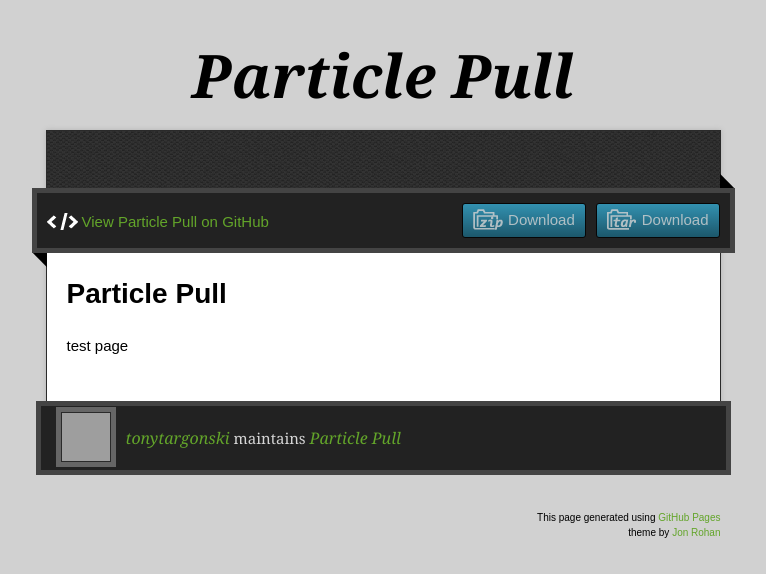
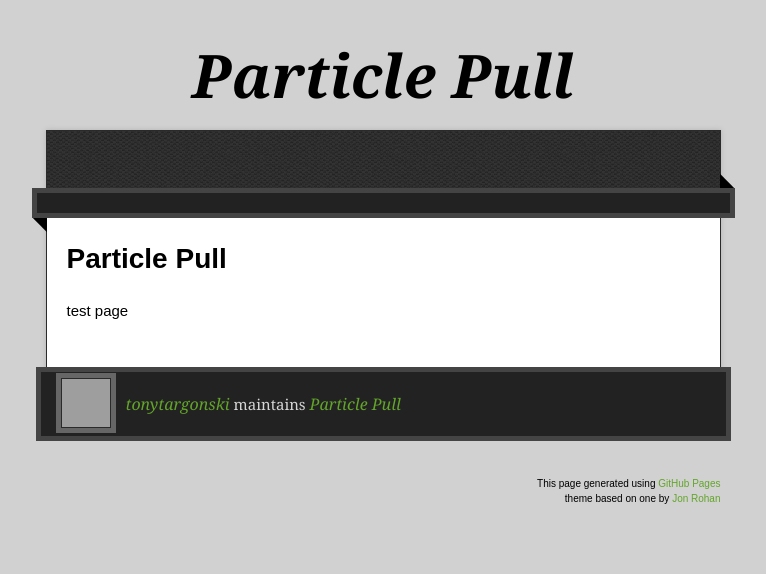
Before and after one commit to tonytargonski/particlepull, a plain HTML site: page index.html in a window 1280 px wide. Shown: the whole page, without its empty margins (257-1023 px from the left). Drawn offline with nearby package versions, Linux system fonts and the light colour scheme; grey boxes are pictures that could not be loaded.

Commit message:
take out download links
not applicable, the repo is just this page

```diff
--- a/index.html
+++ b/index.html
@@ -29,9 +29,7 @@
       <div id="main" role="main">
         <div class="download-bar">
         <div class="inner">
-          <a href="https://github.com/tonytargonski/particlepull/tarball/master" class="download-button tar"><span>Download</span></a>
-          <a href="https://github.com/tonytargonski/particlepull/zipball/master" class="download-button zip"><span>Download</span></a>
-          <a href="https://github.com/tonytargonski/particlepull" class="code">View Particle Pull on GitHub</a>
+          <!-- download links here -->
         </div>
         <span class="blc"></span><span class="trc"></span>
         </div>
@@ -50,7 +48,7 @@
 
       </div>
       <div class="creds">
-        <small>This page generated using <a href="http://pages.github.com/">GitHub Pages</a><br>theme by <a href="https://twitter.com/jonrohan/">Jon Rohan</a></small>
+        <small>This page generated using <a href="http://pages.github.com/">GitHub Pages</a><br>theme based on one by <a href="https://twitter.com/jonrohan/">Jon Rohan</a></small>
       </div>
     </footer>
   </div>
```
